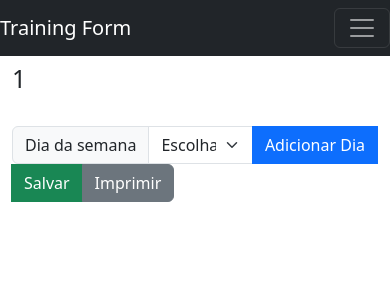
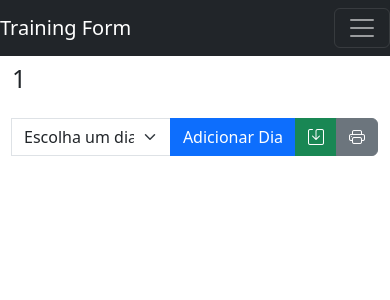
Before and after one commit to AndreEzias/training-form, a Next.js app: page /workout/1 in a window 390 px wide. Shown: the top 300 px of the page. Built offline with nearby package versions, Linux system fonts and the light colour scheme.

Commit message:
Melhorias de portabilidade

```diff
--- a/package.json
+++ b/package.json
@@ -13,6 +13,7 @@
     "@capacitor/cli": "^7.1.0",
     "@capacitor/core": "^7.1.0",
     "bootstrap": "^5.3.3",
+    "bootstrap-icons": "^1.11.3",
     "jspdf": "^2.5.2",
     "jspdf-autotable": "^3.8.4",
     "next": "15.1.3",
--- a/src/components/WorkoutForm.tsx
+++ b/src/components/WorkoutForm.tsx
@@ -1,8 +1,10 @@
-import React, {useState, useEffect} from 'react';
+import React, { useState, useEffect } from 'react';
 import jsPDF from 'jspdf';
 import InputGroup from 'react-bootstrap/InputGroup';
-import {Button, Container, FloatingLabel, Form, FormControl, Row, Stack, Modal} from "react-bootstrap";
-import {Card, CloseButton} from "react-bootstrap";
+import 'bootstrap-icons/font/bootstrap-icons.css';
+import { Button, Container, FloatingLabel, Form, FormControl, Row, Stack, Modal } from "react-bootstrap";
+import { Card, CloseButton } from "react-bootstrap";
+import { Col } from "react-bootstrap";
 import autoTable from 'jspdf-autotable';
 
 interface Workout {
@@ -51,7 +53,7 @@ const WorkoutForm: React.FC<WorkoutFormProps> = ({ workoutData, workoutNameProp
             alert("Por favor, escolha um dia.");
             return;
         }
-        setDays([...days, {id: Date.now(), name: selectedDay, label: '', workouts: []}]);
+        setDays([...days, { id: Date.now(), name: selectedDay, label: '', workouts: [] }]);
     };
 
     const removeDay = (dayId: number) => {
@@ -88,7 +90,7 @@ const WorkoutForm: React.FC<WorkoutFormProps> = ({ workoutData, workoutNameProp
             day.id === dayId ? {
                 ...day,
                 workouts: day.workouts.map((workout, index) =>
-                    index === workoutIndex ? {...workout, [field]: value} : workout
+                    index === workoutIndex ? { ...workout, [field]: value } : workout
                 )
             } : day
         ));
@@ -96,7 +98,7 @@ const WorkoutForm: React.FC<WorkoutFormProps> = ({ workoutData, workoutNameProp
 
     const handleDayLabelChange = (dayId: number, value: string) => {
         setDays(days.map(day =>
-            day.id === dayId ? {...day, label: value} : day
+            day.id === dayId ? { ...day, label: value } : day
         ));
     };
 
@@ -123,7 +125,7 @@ const WorkoutForm: React.FC<WorkoutFormProps> = ({ workoutData, workoutNameProp
                     : `${workout.serie}x`;
                 const pausaText = `${workout.pausa} SEG`;
                 const assistirText = workout.assistir
-                    ? {content: '', link: workout.assistir}
+                    ? { content: '', link: workout.assistir }
                     : '';
 
                 return [
@@ -139,11 +141,11 @@ const WorkoutForm: React.FC<WorkoutFormProps> = ({ workoutData, workoutNameProp
                 head: [['Aparelho', 'Série', 'Repetição', 'Pausa', 'Assistir']],
                 body: tableData,
                 startY: 20,
-                styles: {fontSize: 18},
+                styles: { fontSize: 18 },
                 didDrawCell: (data) => {
                     if (data.column.index === 4 && typeof data.cell.raw === 'object' && (data.cell.raw as CellWithLink).link) {
                         doc.setTextColor(0, 0, 255);
-                        doc.textWithLink('Vídeo', data.cell.x + 2, data.cell.y + 7, {url: (data.cell.raw as CellWithLink).link});
+                        doc.textWithLink('Vídeo', data.cell.x + 2, data.cell.y + 7, { url: (data.cell.raw as CellWithLink).link });
                         doc.setTextColor(0, 0, 0);
                     }
                 }
@@ -187,9 +189,10 @@ const WorkoutForm: React.FC<WorkoutFormProps> = ({ workoutData, workoutNameProp
 
     return (
         <Container className="container mt-4">
-            <div className="d-flex justify-content-between align-items-center mb-3 sticky-top bg-white py-2">
+            <div className="row">
+                <div className='col-12 col-md-8'>
                     <InputGroup>
-                    <InputGroup.Text>Dia da semana</InputGroup.Text>
+                        <InputGroup.Text className="d-none d-md-block">Dia da semana</InputGroup.Text>
                         <Form.Select value={selectedDay} onChange={(e) => setSelectedDay(e.target.value)}>
                             <option value="">Escolha um dia</option>
                             <option value="Domingo">Domingo</option>
@@ -201,37 +204,49 @@ const WorkoutForm: React.FC<WorkoutFormProps> = ({ workoutData, workoutNameProp
                             <option value="Sábado">Sábado</option>
                         </Form.Select>
                         <Button variant="primary" onClick={addDay}>Adicionar Dia</Button>
-                    <Button variant="success" onClick={openSaveModal}>Salvar</Button>
-                    <Button variant="secondary" onClick={printPDF}>Imprimir</Button>
+                        <Button variant="success" onClick={openSaveModal}>
+                            <span className="d-none d-md-block">Salvar</span>
+                            <i className="bi bi-save d-md-none"></i> {/* Ícone para mobile */}
+                        </Button>
+                        <Button variant="secondary" onClick={printPDF}>
+                            <span className="d-none d-md-block">Imprimir</span>
+                            <i className="bi bi-printer d-md-none"></i> {/* Ícone para mobile */}
+                        </Button>
                     </InputGroup>
                 </div>
+            </div>
             {days.map(day => (
-                <Card key={day.id} className="mb-4">
+                <Card key={day.id} className="mb-4 mt-3">
                     <Card.Header>
                         <Stack direction="horizontal" gap={3}>
                             <Card.Title className="flex-grow-1">{day.name}</Card.Title>
                             <FormControl
-                                className="w-25"
+                                // className="w-25"
                                 placeholder="Label"
                                 value={day.label}
                                 onChange={(e) => handleDayLabelChange(day.id, e.target.value)}
                             />
-                            <Button size='sm' className='ms-auto' variant="success" onClick={() => addWorkout(day.id)}>Adicionar
-                                Treino</Button>
-                            <div className="vr"/>
-                            <CloseButton onClick={() => removeDay(day.id)}/>
+                            <Button size='sm' className='ms-auto' variant="success" onClick={() => addWorkout(day.id)}>
+                                <span className='d-none d-md-block'>Adicionar Treino</span>
+                                <i className="bi bi-plus d-md-none"></i> {/* Bootstrap icon for mobile */}
+                            </Button>
+                            <div className="vr" />
+                            <CloseButton onClick={() => removeDay(day.id)} />
                         </Stack>
                     </Card.Header>
                     <Card.Body>
                         <Form>
                             <Row>
                                 {day.workouts.map((workout, index) => (
-                                    <div key={index} className="d-flex align-items-center mb-2">
+                                    <Row key={index} className="mb-2">
+                                        <Col md={1} sm={2} xs={12} className='d-flex align-items-center'>
                                             <CloseButton
-                                            className="btn btn-danger me-2"
+                                                className="ms-auto"
                                                 onClick={() => removeWorkout(day.id, index)}
                                             />
-                                        <FloatingLabel className='col-md-4' as="div" label="Aparelho">
+                                        </Col>
+                                        <Col md={4} sm={12} xs={12} className=''>
+                                            <FloatingLabel label="Aparelho">
                                                 <Form.Control
                                                     type="text"
                                                     placeholder="Aparelho"
@@ -240,7 +255,10 @@ const WorkoutForm: React.FC<WorkoutFormProps> = ({ workoutData, workoutNameProp
                                                     onChange={(e) => handleWorkoutChange(day.id, index, 'aparelho', e.target.value)}
                                                 />
                                             </FloatingLabel>
-                                        <FloatingLabel className='col-md-1' label="Séries">
+                                        </Col>
+                                        <Col md={4} sm={2} xs={12}>
+                                        <InputGroup>
+                                            <FloatingLabel label="Séries">
                                                 <Form.Control
                                                     type="number"
                                                     size='sm'
@@ -249,7 +267,7 @@ const WorkoutForm: React.FC<WorkoutFormProps> = ({ workoutData, workoutNameProp
                                                     onChange={(e) => handleWorkoutChange(day.id, index, 'serie', e.target.value)}
                                                 />
                                             </FloatingLabel>
-                                        <FloatingLabel className='col-md-1' label="Repetir">
+                                            <FloatingLabel label="Repetir">
                                                 <Form.Control
                                                     type="number"
                                                     size='sm'
@@ -258,7 +276,7 @@ const WorkoutForm: React.FC<WorkoutFormProps> = ({ workoutData, workoutNameProp
                                                     onChange={(e) => handleWorkoutChange(day.id, index, 'repeticao', e.target.value)}
                                                 />
                                             </FloatingLabel>
-                                        <FloatingLabel className='col-md-1' label="+ Repete">
+                                            <FloatingLabel label="+ Repete">
                                                 <Form.Control
                                                     type="number"
                                                     size='sm'
@@ -267,7 +285,7 @@ const WorkoutForm: React.FC<WorkoutFormProps> = ({ workoutData, workoutNameProp
                                                     onChange={(e) => handleWorkoutChange(day.id, index, 'repeticaoExtra', e.target.value)}
                                                 />
                                             </FloatingLabel>
-                                        <FloatingLabel className='col-md-1' label="Pausa">
+                                            <FloatingLabel label="Pausa">
                                                 <Form.Control
                                                     type="number"
                                                     size='sm'
@@ -276,7 +294,11 @@ const WorkoutForm: React.FC<WorkoutFormProps> = ({ workoutData, workoutNameProp
                                                     onChange={(e) => handleWorkoutChange(day.id, index, 'pausa', e.target.value)}
                                                 />
                                             </FloatingLabel>
-                                        <FloatingLabel className='col-md-4' label="Assistir">
+                                        </InputGroup>
+                                        </Col>
+
+                                        <Col md={3} sm={2} xs={12} >
+                                            <FloatingLabel label="Assistir">
                                                 <Form.Control
                                                     type="text"
                                                     size='sm'
@@ -285,7 +307,8 @@ const WorkoutForm: React.FC<WorkoutFormProps> = ({ workoutData, workoutNameProp
                                                     onChange={(e) => handleWorkoutChange(day.id, index, 'assistir', e.target.value)}
                                                 />
                                             </FloatingLabel>
-                                    </div>
+                                        </Col>
+                                    </Row>
                                 ))}
                             </Row>
                             {day.workouts.length > 0 && (
```
Also changed, not shown: 1 other file (tests, documents, lock files or other folders). Lines whose indentation alone changed are shown as unchanged.
